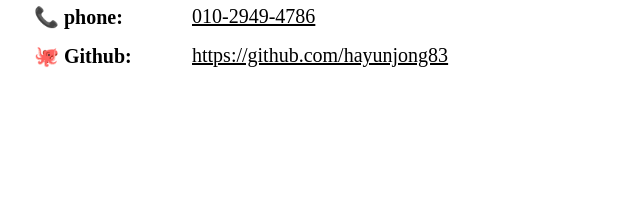
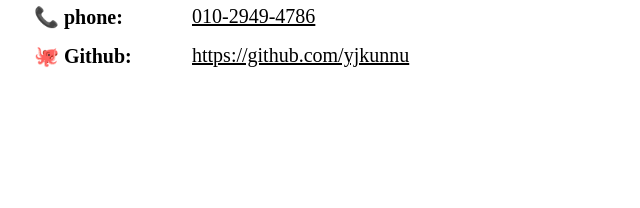
Before and after one commit to yjkunnu/yjkunnu.github.io, a plain HTML site: page index.html in a window 1280 px wide. Shown: the part 328-536 px from the top of the page, 546-1186 px from the left. Drawn offline with Linux system fonts and the light colour scheme.

Commit message:
Update index.html

```diff
--- a/index.html
+++ b/index.html
@@ -30,7 +30,7 @@
         </div>
         <div class="contact-item">
           <span class="label">🐙 Github:</span>
-          <a href="https://github.com/yjkunnu" target="_blank"> https://github.com/hayunjong83</a>
+          <a href="https://github.com/yjkunnu" target="_blank"> https://github.com/yjkunnu</a>
         </div>
       </div>
     </section>
```
